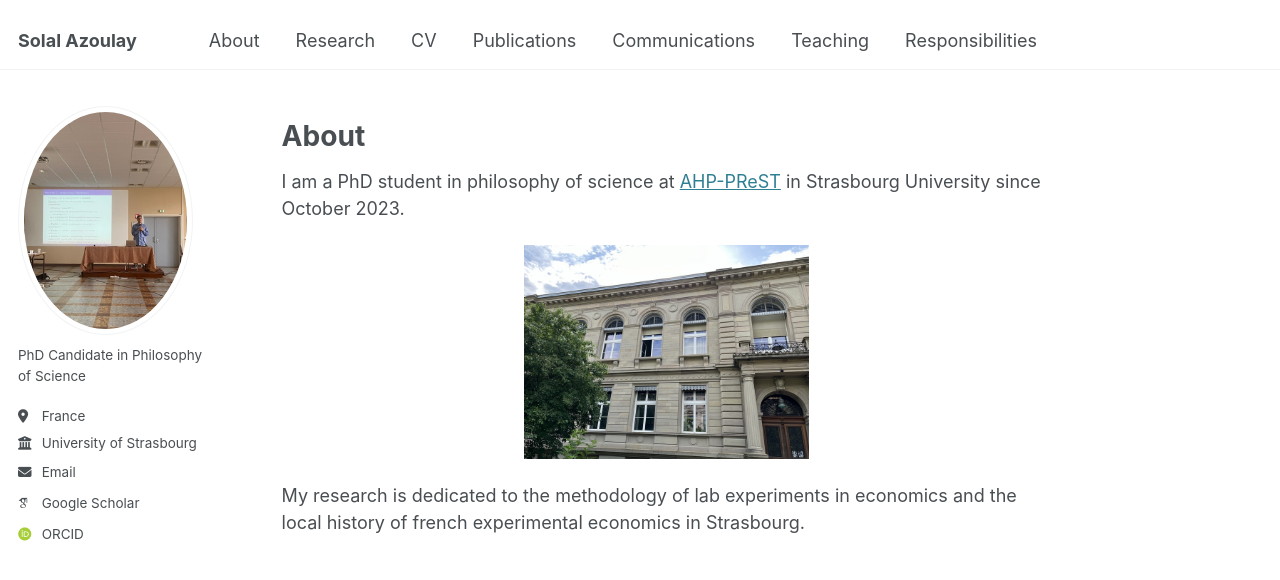
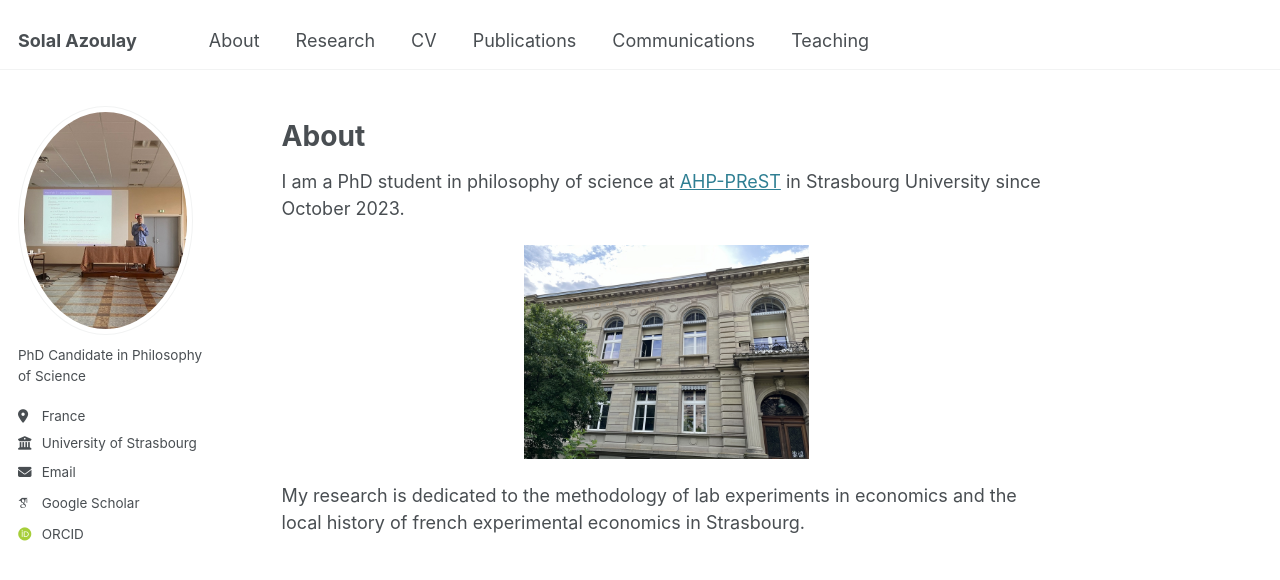
Before and after one commit to solal-azoulay/solal-azoulay.github.io, a Jekyll site: the page built from _pages/about.md, in a window 1280 px wide. Shown: the top 580 px of the page. Built offline with Jekyll 4.4.1, drawn with Linux system fonts in a browser that asks for light colours; some web fonts are replaced.

Commit message:
Update navigation.yml

```diff
--- a/_data/navigation.yml
+++ b/_data/navigation.yml
@@ -24,9 +24,6 @@ main:
   - title: "Teaching"
     url: /teaching/
 
-  - title: "Responsibilities"
-    url: /Responsibilities/
-
   #- title: "Portfolio"#
     #url: /portfolio/#
 
```
